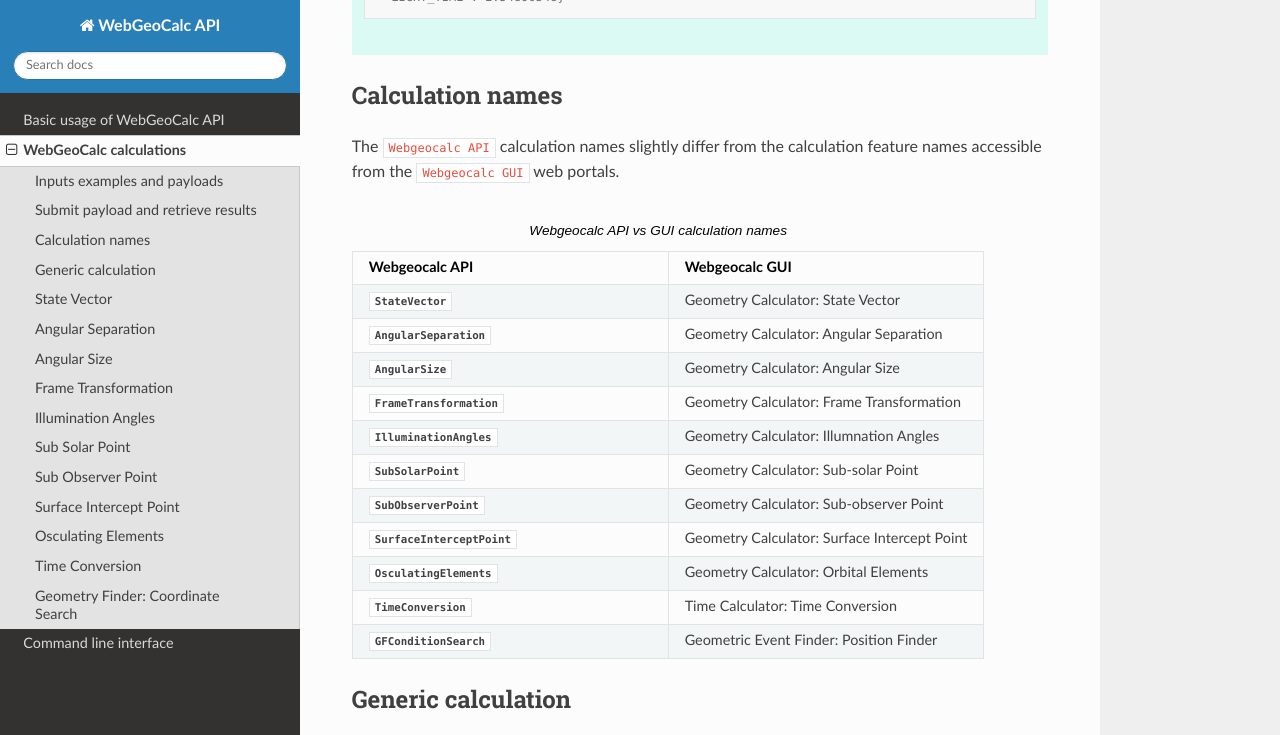
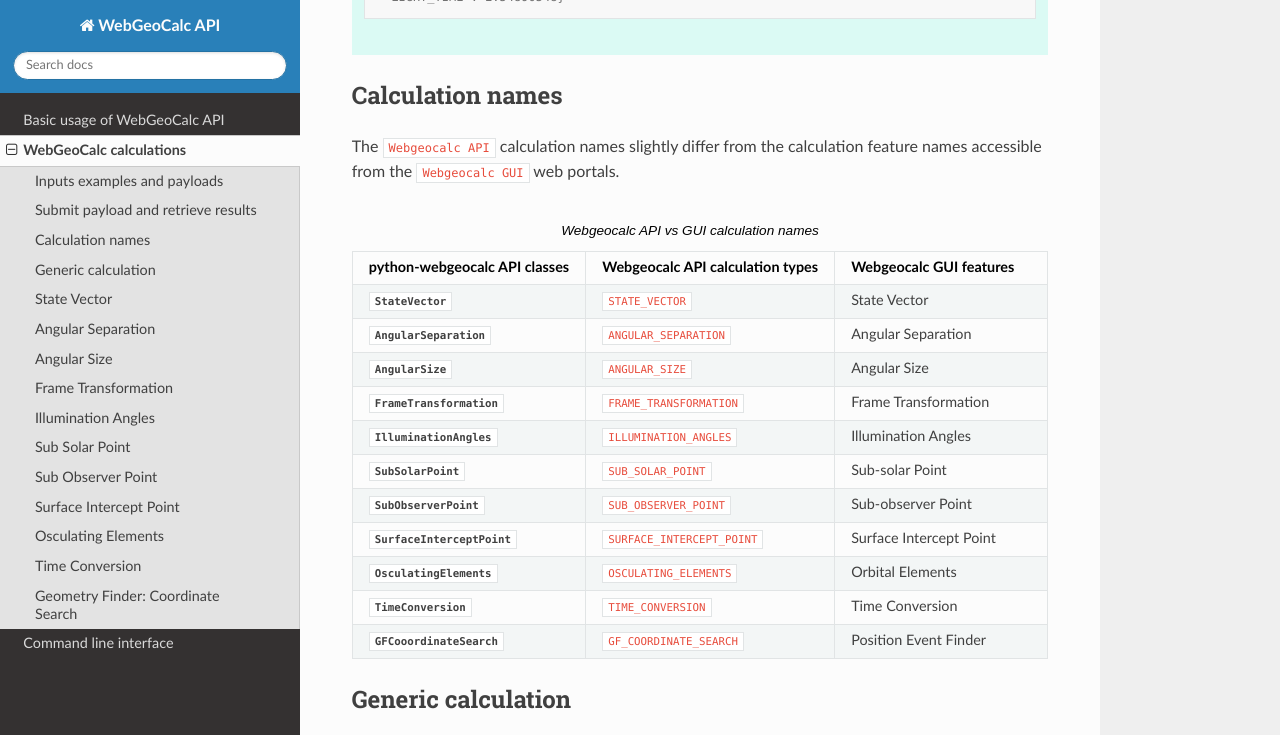
Before and after one commit to seignovert/python-webgeocalc, a Sphinx documentation site: the page built from docs/calculation.rst, in a window 1280 px wide and 900 px high, scrolled down 4578 px, cut to the strip 0-735 px from the top of the window. Built offline with Sphinx 7.4.7 and the Read the Docs theme 2.0.0, drawn with Linux system fonts in a browser that asks for light colours; some of the changed text lies outside the part shown.

Commit message:
typo and new column in name mapping section

```diff
--- a/docs/calculation.rst
+++ b/docs/calculation.rst
@@ -15,7 +15,7 @@ For now only the geometry/time calculations are implemented:
 - :py:class:`SurfaceInterceptPoint`
 - :py:class:`OsculatingElements`
 - :py:class:`TimeConversion`
-- :py:class:`GFConditionSearch`
+- :py:class:`GFCoordinateSearch`
 
 Import generic WebGeoCalc calculation object:
 
@@ -242,33 +242,45 @@ calculation feature names accessible from the ``Webgeocalc GUI``
 web portals.
 
 .. list-table:: Webgeocalc API vs GUI calculation names
-   :widths: 50 50
+   :widths: 33 33 33
    :header-rows: 1
 
-   * - Webgeocalc API
-     - Webgeocalc GUI
+   * - python-webgeocalc API classes
+     - Webgeocalc API calculation types
+     - Webgeocalc GUI features
    * - :py:class:`StateVector`
-     - Geometry Calculator: State Vector
+     - ``STATE_VECTOR``
+     - State Vector
    * - :py:class:`AngularSeparation`
-     - Geometry Calculator: Angular Separation
+     - ``ANGULAR_SEPARATION``
+     - Angular Separation
    * - :py:class:`AngularSize`
-     - Geometry Calculator: Angular Size
+     - ``ANGULAR_SIZE``
+     - Angular Size
    * - :py:class:`FrameTransformation`
-     - Geometry Calculator: Frame Transformation
+     - ``FRAME_TRANSFORMATION``
+     - Frame Transformation
    * - :py:class:`IlluminationAngles`
-     - Geometry Calculator: Illumnation Angles
+     - ``ILLUMINATION_ANGLES``
+     - Illumination Angles
    * - :py:class:`SubSolarPoint`
-     - Geometry Calculator: Sub-solar Point
+     - ``SUB_SOLAR_POINT``
+     - Sub-solar Point
    * - :py:class:`SubObserverPoint`
-     - Geometry Calculator: Sub-observer Point
+     - ``SUB_OBSERVER_POINT``
+     - Sub-observer Point
    * - :py:class:`SurfaceInterceptPoint`
-     - Geometry Calculator: Surface Intercept Point
+     - ``SURFACE_INTERCEPT_POINT``
+     - Surface Intercept Point
    * - :py:class:`OsculatingElements`
-     - Geometry Calculator: Orbital Elements
+     - ``OSCULATING_ELEMENTS``
+     - Orbital Elements
    * - :py:class:`TimeConversion`
-     - Time Calculator: Time Conversion
-   * - :py:class:`GFConditionSearch`
-     - Geometric Event Finder: Position Finder
+     - ``TIME_CONVERSION``
+     - Time Conversion
+   * - :py:class:`GFCooordinateSearch`
+     - ``GF_COORDINATE_SEARCH``
+     - Position Event Finder
 
 
 Generic calculation
```
Also changed, not shown: other parts of docs/calculation.rst (+1 -0 lines).
